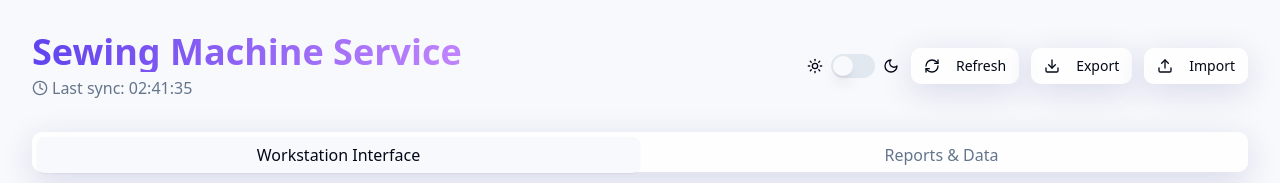
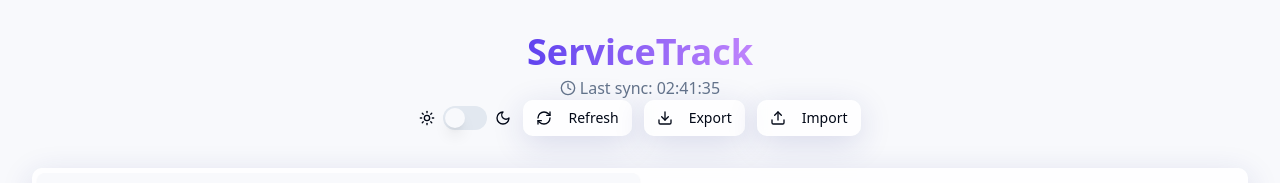
Before and after one commit to gitLamda/sew-track-flow-system, a React (Vite) app: page / in a window 1280 px wide. Shown: the top 183 px of the page. Built offline with nearby package versions, Linux system fonts and the light colour scheme; no server answers; the database is empty.

Commit message:
Rename title
Change the title to ServiceTrack.

```diff
--- a/index.html
+++ b/index.html
@@ -4,11 +4,11 @@
   <head>
     <meta charset="UTF-8" />
     <meta name="viewport" content="width=device-width, initial-scale=1.0" />
-    <title>sew-track-flow-system</title>
+    <title>ServiceTrack</title>
     <meta name="description" content="Lovable Generated Project" />
     <meta name="author" content="Lovable" />
 
-    <meta property="og:title" content="sew-track-flow-system" />
+    <meta property="og:title" content="ServiceTrack" />
     <meta property="og:description" content="Lovable Generated Project" />
     <meta property="og:type" content="website" />
     <meta property="og:image" content="https://lovable.dev/opengraph-image-p98pqg.png" />
--- a/src/pages/Index.tsx
+++ b/src/pages/Index.tsx
@@ -84,12 +84,12 @@ const Index: React.FC = () => {
 
   return (
     <div className="container py-8 mx-auto min-h-screen">
-      <div className="flex flex-col sm:flex-row justify-between items-start sm:items-center mb-8 relative">
-        <div>
+      <div className="flex flex-col items-center mb-8 relative">
+        <div className="text-center">
           <h1 className="text-4xl font-bold bg-clip-text text-transparent bg-gradient-to-r from-primary to-purple-400">
-            Sewing Machine Service
+            ServiceTrack
           </h1>
-          <p className="text-muted-foreground mt-1 flex items-center">
+          <p className="text-muted-foreground mt-1 flex items-center justify-center">
             <Clock className="h-4 w-4 mr-1" />
             Last sync: {formatLastRefreshTime()}
           </p>
```
